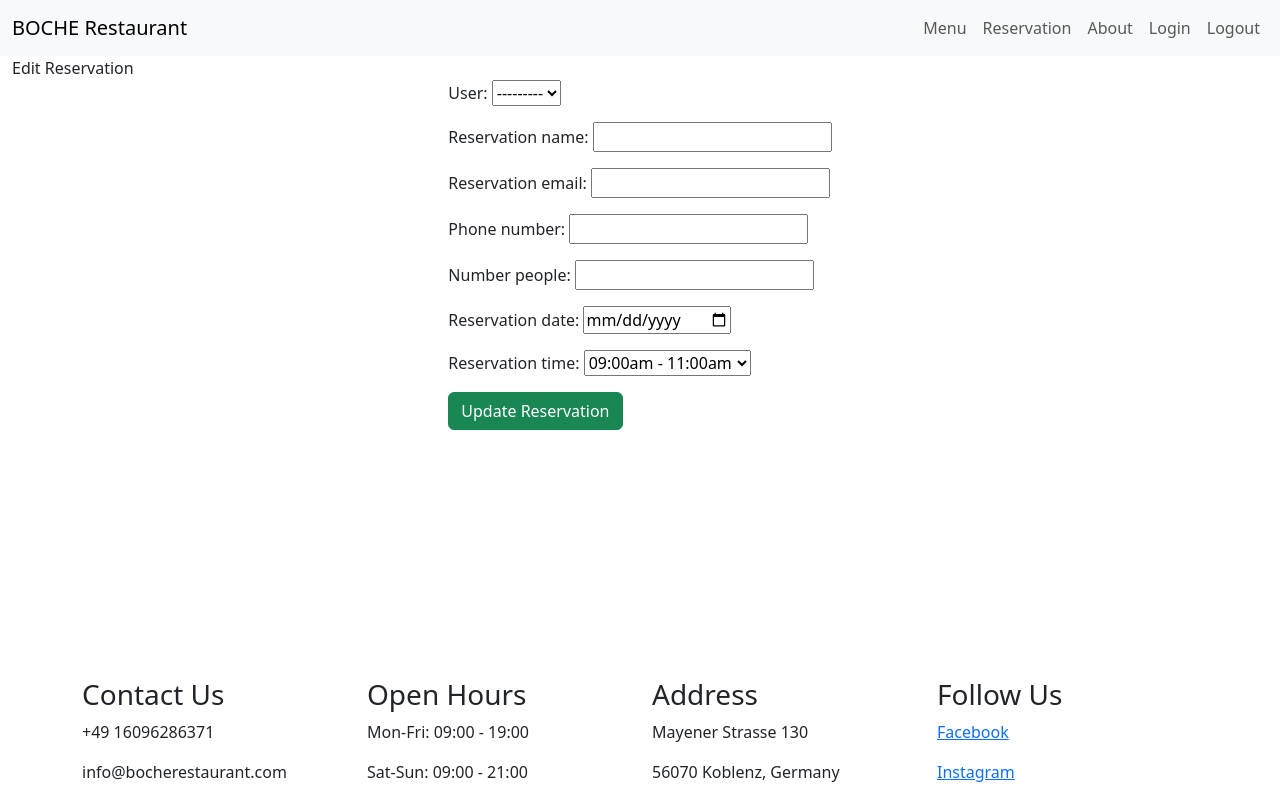
After one commit to F-Clement/BOCHERestaurant, a Django app: template templates/edit_reservation.html in a window 1280 px wide. The commit adds this page. Run offline with Django 3.2, Linux system fonts and the light colour scheme; the template is opened without the code that fills it: values that come from a table or form of the project are taken from there, others are empty.

Commit message:
create functionality to update reservation

```diff
--- a/reservation/urls.py
+++ b/reservation/urls.py
@@ -7,7 +7,10 @@ urlpatterns = [
          name='homepage'),
     path('add_reservation', views.AddReservation.as_view(
         success_url="/reservations"), name='new reservation'),
-    path('reservations/', views.ReservationPage.as_view(), name='list reservation'),
+    path('reservations/', views.ReservationPage.as_view(),
+         name='list reservation'),
+    path('edit_reservation/<int:pk>', views.EditReservation.as_view(
+        success_url="/reservations"))
 
 
 ]
--- /dev/null
+++ b/templates/edit_reservation.html
@@ -0,0 +1,14 @@
+{% extends "base.html" %} {% load static %} {% block content %}
+
+<div class="container-fluid">Edit Reservation</div>
+<div class="d-flex justify-content-center">
+  <div class="row g-3">
+    <form method="POST">
+      {% csrf_token %}
+      <div class="form-group">{{ form.as_p }}</div>
+      <button class="btn btn-success" type="submit">Update Reservation</button>
+    </form>
+  </div>
+</div>
+
+{% endblock %}
--- a/templates/reservations.html
+++ b/templates/reservations.html
@@ -28,7 +28,7 @@
           <a
             type="button"
             class="btn btn-warning"
-            href="/edit/{{ reservation.id}}"
+            href="/edit_reservation/{{ reservation.id}}"
           >
             Edit</a
           >
```
Also changed, not shown: reservation/views.py (+19 -0 lines).
